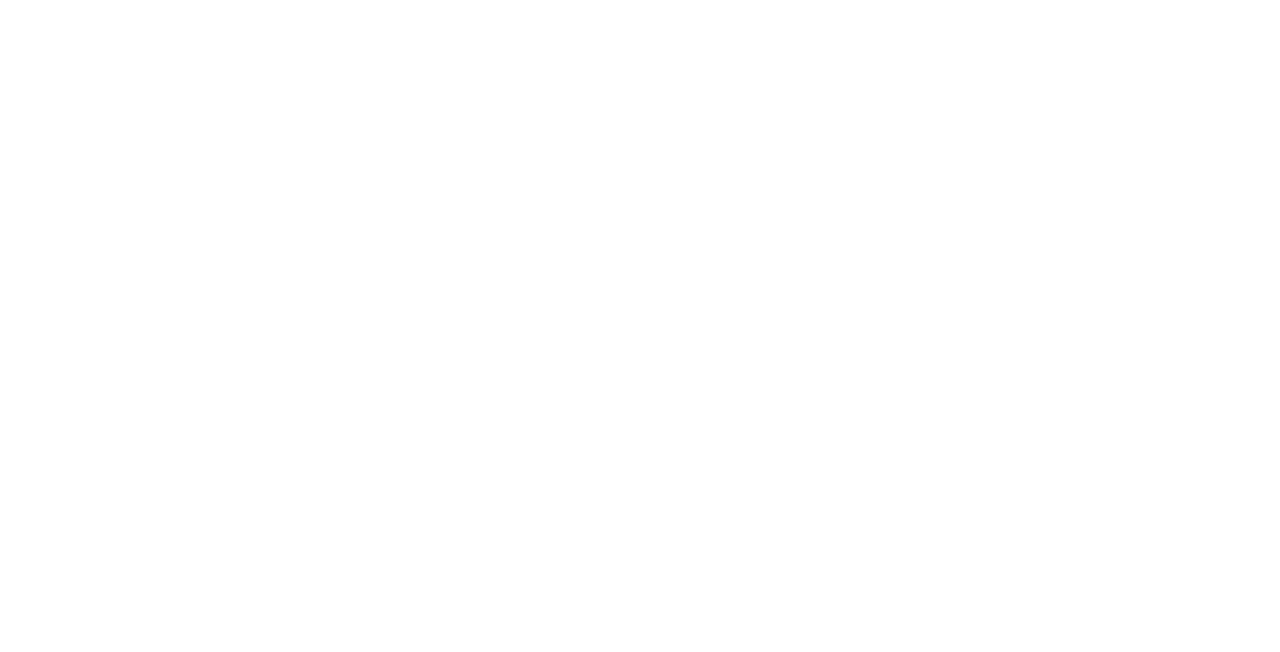
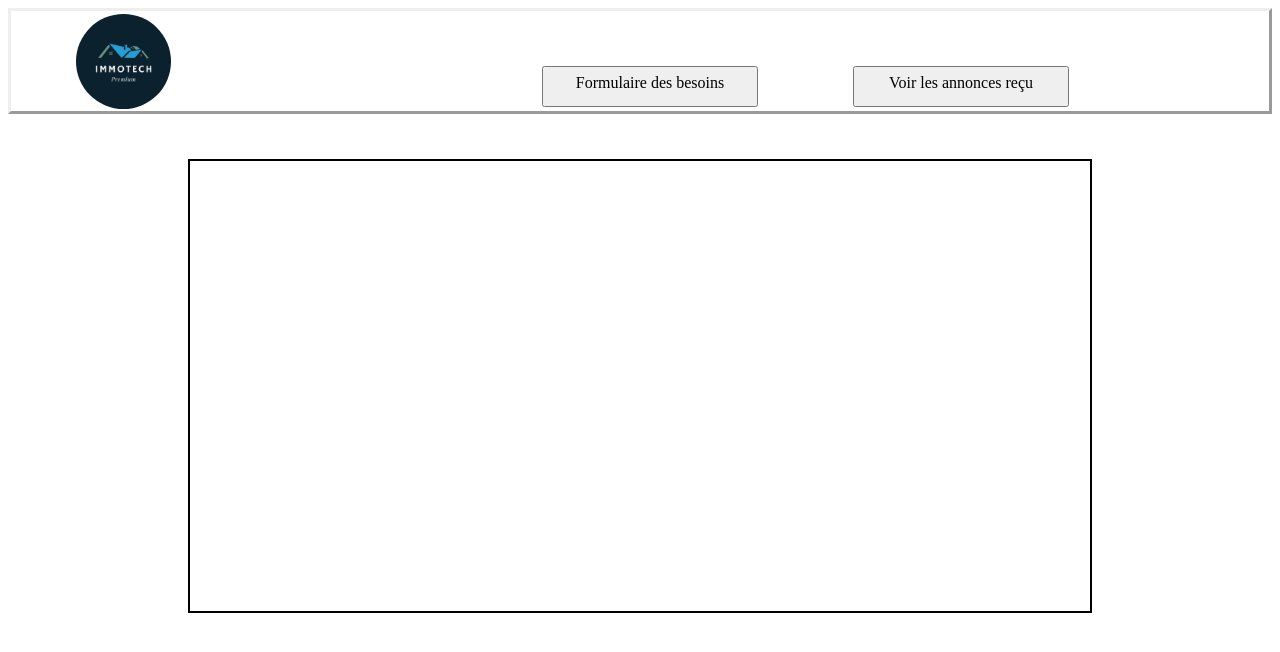
Before and after one commit to tonnyMickael/DRHimmoTech, a CodeIgniter app: page /DRHimmoTech/Form/formulaireDeBesoin in a window 1280 px wide. Before the commit the part shown is empty. Shown: the top 652 px of the page. Run offline with CodeIgniter, Linux system fonts and the light colour scheme.

Commit message:
correction

```diff
--- a/application/views/formulaire_besoin/FormulaireStandard.php
+++ b/application/views/formulaire_besoin/FormulaireStandard.php
@@ -3,9 +3,25 @@
 <head>
 	<meta charset="utf-8">
 	<meta name="viewport" content="width=device-width, initial-scale=1">
+	<link rel="stylesheet" type="text/css" href="<?php echo base_url("assets/css/indexDRH.css"); ?>">
+	<link rel="stylesheet" type="text/css" href="<?php echo base_url("assets/css/pop-up.css"); ?>">
+	<link rel="icon" href="<?php echo base_url("assets/image/3.png"); ?>">
 	<title>Formulaire Standard</title>
 </head>
 <body>
+	<div id="head">
+		<img src="<?php echo base_url("assets/image/3.png"); ?>">
+		<button id="PopupDRH"><div class="link">Voir les annonces reçu</div></button>
+		<button id="PopupForm"><div class="link">Formulaire des besoins</div></button>
 
+    	<!-- /////////////////////////////////////////////////////////////////////////DRH POP uP -->
+    	<?php include("application/views/pop_up/DRH_pop_up.php");?>
+    	<!-- ////////////////////////////////////////////////////////////////////////Form POP UP -->
+        <?php include("application/views/pop_up/Formulaire_pop_up.php"); ?>
+	</div>
+	<div id="intro">
+	</div>
+	<script type="text/javascript" src="<?php echo base_url("assets/js/scriptDRH.js"); ?>"></script>
+	<script type="text/javascript" src="<?php echo base_url("assets/js/scriptFormulaire.js"); ?>"></script>
 </body>
 </html>
```
